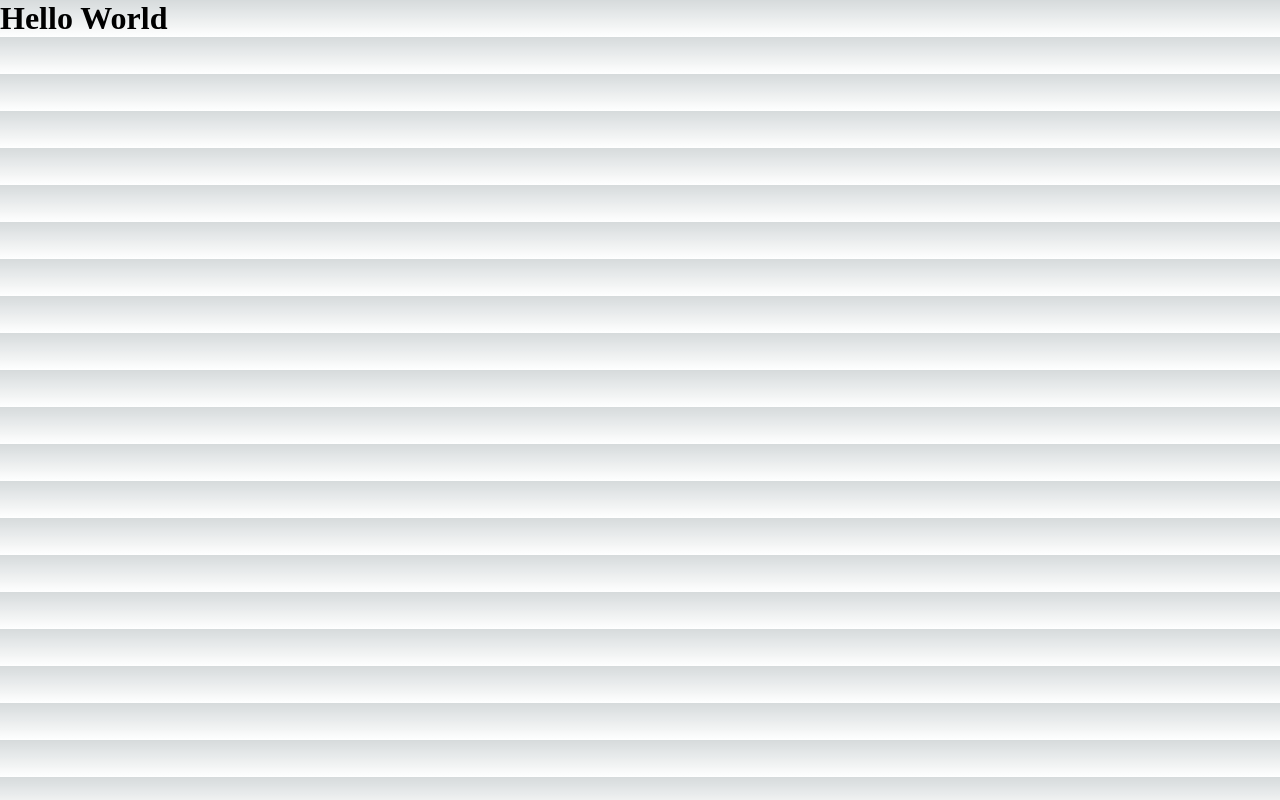
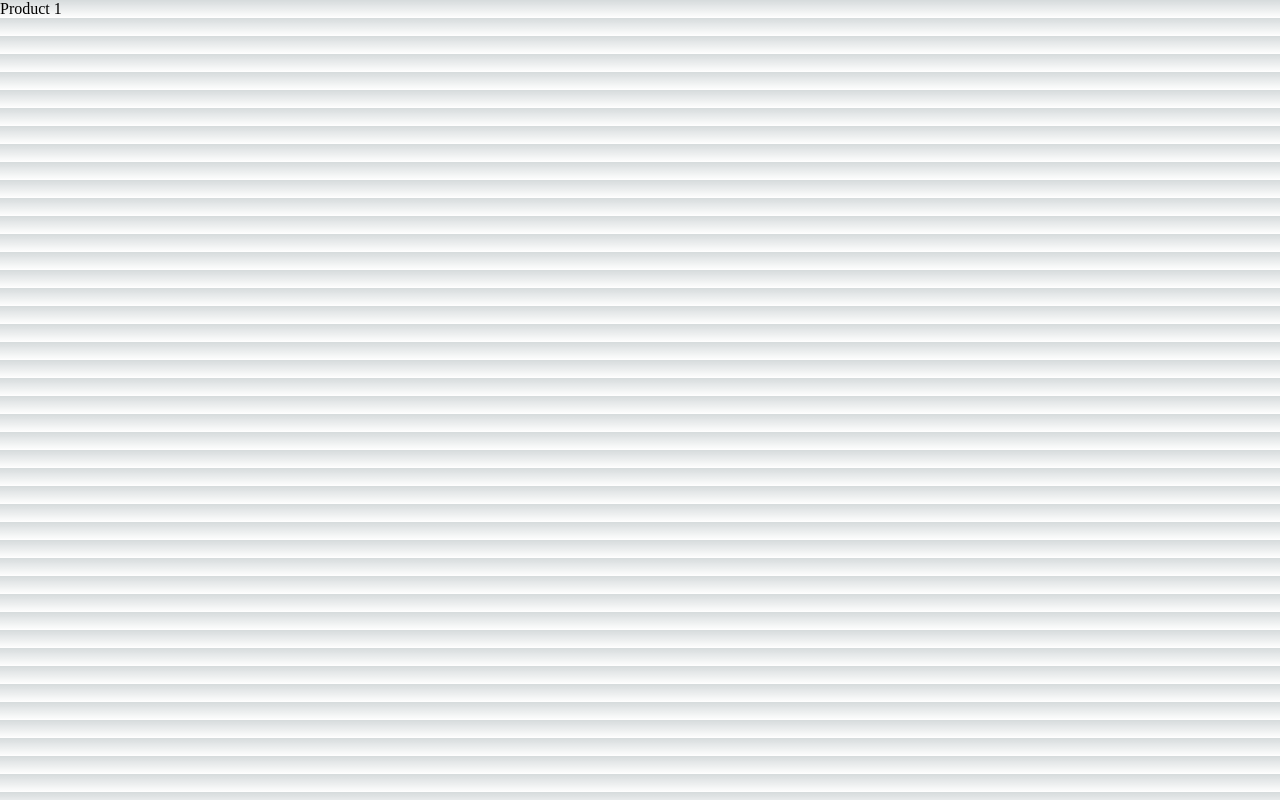
Before and after one commit to iCodeWalker/server-side-rendering, a Next.js app: page / in a window 1280 px wide. Built offline with nearby package versions, Linux system fonts and the light colour scheme.

Commit message:
added : getStaticProps basic intro with dummy data

```diff
--- a/pages/index.js
+++ b/pages/index.js
@@ -5,10 +5,34 @@ import styles from "@/styles/Home.module.css";
 
 const inter = Inter({ subsets: ["latin"] });
 
-export default function Home() {
+export default function Home(props) {
+  const { products } = props;
   return (
     <>
-      <h1>Hello World</h1>
+      <ul>
+        {products?.map((product) => {
+          return <li key={product.id}>{product.title}</li>;
+        })}
+      </ul>
     </>
   );
 }
+
+// this function prepares the props for the component at the time of pre-rendering.
+
+// Next js first executes this function and in second step execute component function.
+
+// Any file that is containig getStaticProps function is pre-rendered.
+
+// Code inside getStaticProps is not visible on client side/ not sent to client side.
+export async function getStaticProps() {
+  // It fetches data and exposes the data to the componet using props.
+
+  // Always returns an object with a "props" key
+  // All of this happens at the build time.
+  return {
+    props: {
+      products: [{ id: "p1", title: "Product 1" }],
+    },
+  };
+}
```
Also changed, not shown: data/dummy-backend.json (added, +10 -0 lines).
